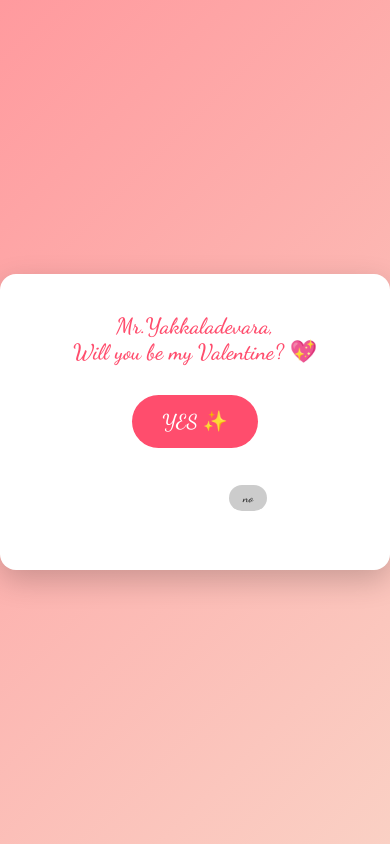
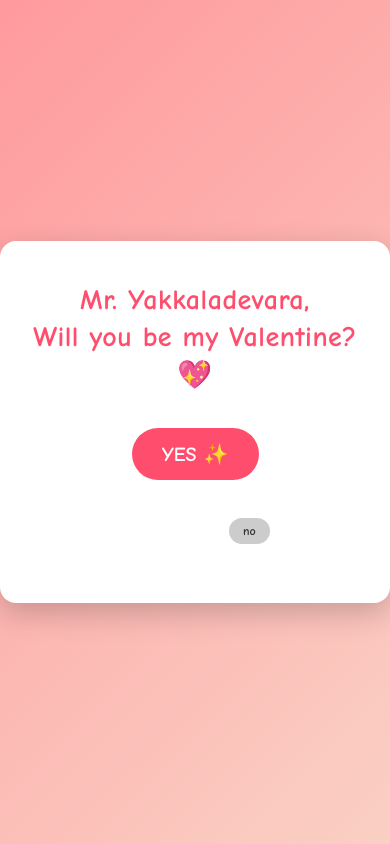
Before and after one commit to vagwalasushma/my-valentine, a plain HTML site: page index.html in a window 390 px wide. Drawn offline with Linux system fonts and the light colour scheme.

Commit message:
Update index.html

```diff
--- a/index.html
+++ b/index.html
@@ -8,6 +8,8 @@
     <link rel="preconnect" href="https://fonts.googleapis.com">
     <link rel="preconnect" href="https://fonts.gstatic.com" crossorigin>
 
+
+    <link href="https://fonts.googleapis.com/css2?family=Comic+Neue:wght@400;700&display=swap" rel="stylesheet">
     <link href="https://fonts.googleapis.com/css2?family=Pacifico&display=swap" rel="stylesheet">
     <link href="https://fonts.googleapis.com/css2?family=Dancing+Script:wght@600&display=swap" rel="stylesheet">
 
@@ -17,13 +19,13 @@
     <style>
 
         * {
-  font-family: 'Dancing Script', cursive;
+            font-family: 'Comic Neue', cursive;
+            font-weight: 700;
         }
 
         body {
             margin: 0;
             height: 100vh;
-
             background: linear-gradient(135deg, #ff9a9e, #fad0c4);
             display: flex;
             justify-content: center;
@@ -37,7 +39,7 @@
             background: white;
             padding: 40px;
             border-radius: 20px;
-      box-shadow: 0 10px 30px rgba(0,0,0,0.2);
+            box-shadow: 0 10px 30px rgba(0, 0, 0, 0.2);
             max-width: 500px;
             width: 90%;
             font-family: inherit;
@@ -45,8 +47,15 @@
 
         h1 {
             font-size: 28px;
+            font-weight: 700;
             color: #ff4d6d;
+            letter-spacing: 0.5px;
         }
+
+        h1, p {
+            text-shadow: 0 1px 2px rgba(0, 0, 0, 0.05);
+        }
+
 
         .buttons {
             margin-top: 30px;
@@ -91,8 +100,14 @@
         }
 
         @keyframes pop {
-      0% { transform: scale(0); opacity: 0; }
-      100% { transform: scale(1); opacity: 1; }
+            0% {
+                transform: scale(0);
+                opacity: 0;
+            }
+            100% {
+                transform: scale(1);
+                opacity: 1;
+            }
         }
 
         .hearts {
@@ -103,14 +118,21 @@
         }
 
         @keyframes floatUp {
-      0% { transform: translateY(0); opacity: 1; }
-      100% { transform: translateY(-110vh); opacity: 0; }
+            0% {
+                transform: translateY(0);
+                opacity: 1;
+            }
+            100% {
+                transform: translateY(-110vh);
+                opacity: 0;
+            }
         }
 
         .thank-you {
             margin-top: 25px;
             font-family: 'Pacifico', cursive;
             font-size: 18px;
+            font-weight: 200;
             color: #ff4d6d;
             animation: fadeIn 1.5s ease forwards;
         }
@@ -122,6 +144,7 @@
             font-size: 22px;
             color: #ff4d6d;
         }
+
         .gif-container {
             margin: 20px auto;
             text-align: center;
@@ -131,19 +154,30 @@
             max-width: 50%;
             height: auto;
             border-radius: 15px;
-	box-shadow: 0 8px 20px rgba(0,0,0,0.2);
+            box-shadow: 0 8px 20px rgba(0, 0, 0, 0.2);
         }
 
 
-
         @keyframes fadeIn {
-  		from { opacity: 0; transform: translateY(10px); }
-  		to { opacity: 1; transform: translateY(0); }
+            from {
+                opacity: 0;
+                transform: translateY(10px);
+            }
+            to {
+                opacity: 1;
+                transform: translateY(0);
+            }
         }
 
         @keyframes fadeIn {
-	from { opacity: 0; transform: translateY(10px); }
-	to { opacity: 1; transform: translateY(0); }
+            from {
+                opacity: 0;
+                transform: translateY(10px);
+            }
+            to {
+                opacity: 1;
+                transform: translateY(0);
+            }
         }
 
         @media (max-width: 600px) {
@@ -153,11 +187,15 @@
             }
 
             h1 {
-    font-size: 22px;
+                line-height: 1.35;
             }
 
             p {
-    font-size: 16px;
+                line-height: 1.6;
+            }
+
+            .thank-you {
+                line-height: 1.7;
             }
 
             #yesBtn {
@@ -172,13 +210,52 @@
             .buttons {
                 height: 150px;
             }
+
+
         }
+
+        #yesBtn {
+            animation: yesPulse 2.5s ease-in-out infinite;
+        }
+
+
+        @keyframes yesPulse {
+            0% {
+                transform: scale(1);
+            }
+            50% {
+                transform: scale(1.05);
+            }
+            100% {
+                transform: scale(1);
+            }
+        }
+
+        .soft-float {
+            animation: softFloat 3s ease-in-out infinite;
+        }
+
+        @keyframes softFloat {
+            0% {
+                transform: translateY(0);
+            }
+            50% {
+                transform: translateY(-4px);
+            }
+            100% {
+                transform: translateY(0);
+            }
+        }
+
     </style>
 </head>
 <body>
 
 <div class="container" id="questionBox">
-    <h1>Mr.Yakkaladevara, <br>Will you be my Valentine? 💖</h1>
+    <h1 class="soft-float">
+        Mr. Yakkaladevara, <br>Will you be my Valentine? 💖
+    </h1>
+
     <div class="buttons">
         <button id="yesBtn">YES ✨</button>
         <button id="noBtn">no</button>
@@ -187,7 +264,7 @@
 
 <div class="container hidden" id="celebrationBox">
     <div class="gif-container">
-	<img src="bear-love.gif" alt="Cute Bear Love GIF" />
+        <img src="bear-love.gif" alt="Cute Bear Love GIF"/>
     </div>
     <h1 class="celebration">YAYYYY 🎉💖</h1>
     <p>This is the best thing that has ever happened to me 🥹❤️</p>
```
Lines whose indentation alone changed are shown as unchanged.
